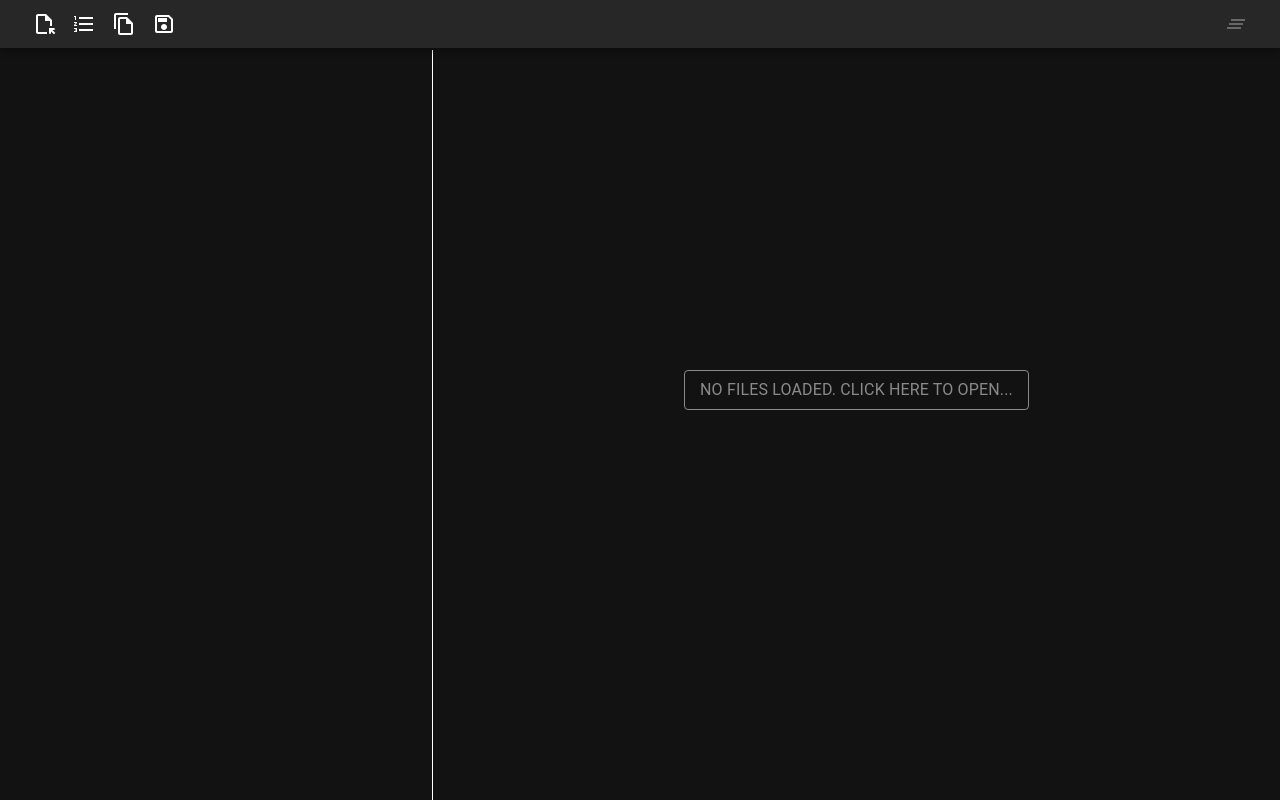
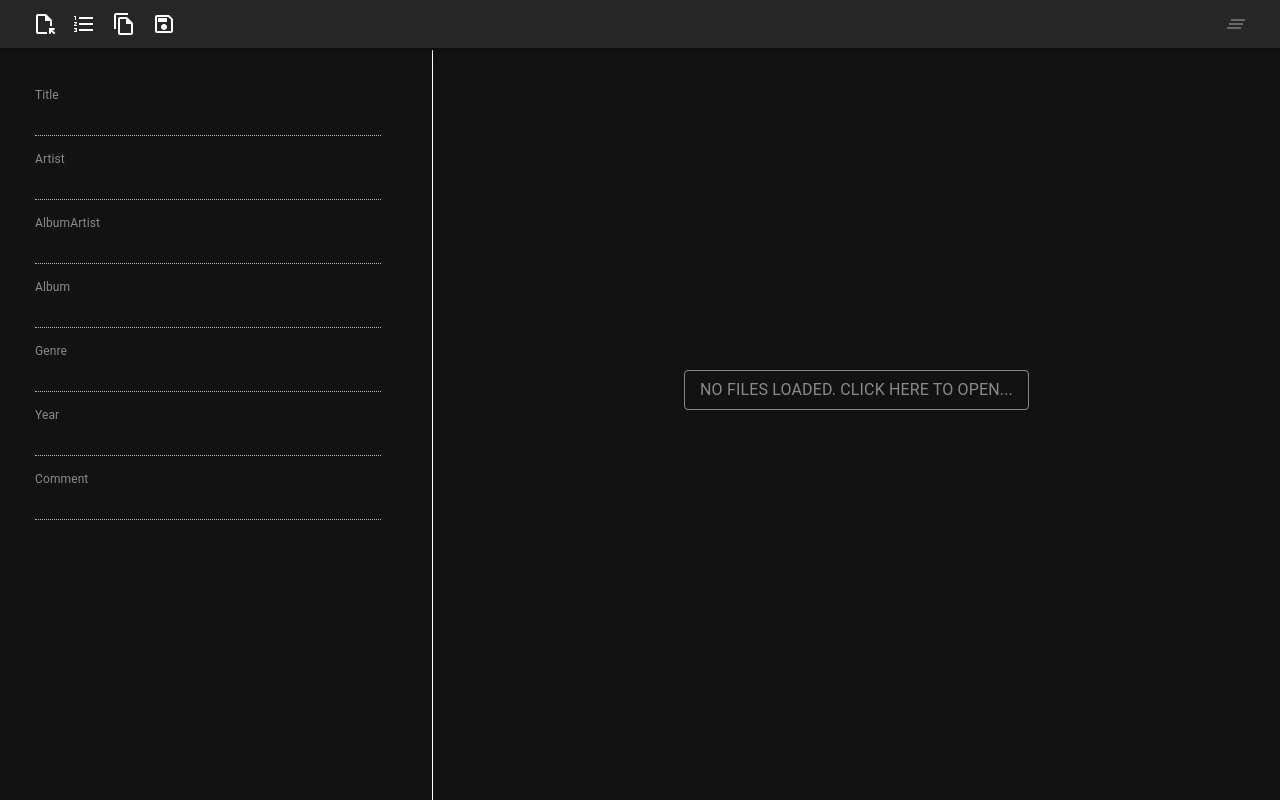
Before and after one commit to alihuber/go_taggr, a React (Vite) app in the folder frontend/: page / in a window 1280 px wide. Shown: the top 800 px of the page. Built offline with nearby package versions, Linux system fonts and the light colour scheme.

Commit message:
table selections, basic input fields

```diff
--- a/frontend/package.json
+++ b/frontend/package.json
@@ -15,12 +15,14 @@
     "@mui/icons-material": "^6.3.1",
     "@mui/material": "^6.3.1",
     "@reduxjs/toolkit": "^2.5.0",
+    "lodash": "^4.17.21",
     "react": "^18.2.0",
     "react-dom": "^18.2.0",
     "react-toastify": "^11.0.2",
     "react-redux": "^9.2.0"
   },
   "devDependencies": {
+    "@types/lodash": "^4.17.14",
     "@types/react": "^18.0.17",
     "@types/react-dom": "^18.0.6",
     "@vitejs/plugin-react": "^2.0.1",
--- a/frontend/src/App.tsx
+++ b/frontend/src/App.tsx
@@ -5,7 +5,8 @@ import './App.css';
 import { MenuBar } from './MenuBar';
 import { Grid2 } from '@mui/material';
 import { SongsTable } from './SongsTable';
-import AlertDialog from './ClearAlertDialog';
+import { ConfirmClearDialog } from './ConfirmClearDialog';
+import { AttributesSegment } from './AttributeSegment';
 
 const darkTheme = createTheme({
   palette: {
@@ -21,8 +22,8 @@ function App() {
       <div id="App">
         <MenuBar />
         <Grid2 container spacing={2}>
-          <Grid2 size={4} sx={{ marginTop: 50, height: 720 }}>
-            {/* <Item>size=8</Item> */}
+          <Grid2 size={4} sx={{ marginTop: 10, height: 720 }}>
+            <AttributesSegment />
           </Grid2>
           <Grid2 size={8} className="songsTableGrid">
             <SongsTable />
@@ -30,7 +31,7 @@ function App() {
         </Grid2>
         <ToastContainer />
       </div>
-      <AlertDialog />
+      <ConfirmClearDialog />
     </ThemeProvider>
   );
 }
--- /dev/null
+++ b/frontend/src/AttributeInput.tsx
@@ -0,0 +1,57 @@
+import { TextField } from '@mui/material';
+import { ChangeEvent } from 'react';
+
+export const AttributeInput = ({
+  type,
+  value,
+  filesLoaded,
+  oneSelected,
+  allSelected,
+  moreThanOneSelected,
+}: {
+  type: string;
+  value: string;
+  filesLoaded: boolean;
+  oneSelected: boolean;
+  allSelected: boolean;
+  moreThanOneSelected: boolean;
+}) => {
+  let disabled = false;
+
+  // console.log('### moreThanOneSelected', moreThanOneSelected);
+  // console.log('### allSelected', allSelected);
+  // console.log('### filesLoaded', filesLoaded);
+  // console.log('### oneSelected', oneSelected);
+
+  const handleChange = (type: string, event: ChangeEvent) => {
+    console.log('### type', type);
+    console.log('### event', event);
+  };
+
+  const handleBlur = (type: string, event: ChangeEvent) => {
+    console.log('### type', type);
+    console.log('### event', event);
+  };
+
+  if (type === 'title') {
+    disabled = !filesLoaded || !oneSelected || allSelected || moreThanOneSelected;
+  } else {
+    disabled = !filesLoaded || (!allSelected && !oneSelected && !moreThanOneSelected);
+  }
+  const label = type.charAt(0).toUpperCase() + type.slice(1);
+  if (moreThanOneSelected && type == 'title') {
+    value = '-- more than one selected --';
+  }
+  return (
+    <TextField
+      slotProps={{ inputLabel: { shrink: true } }}
+      sx={{ width: '27vw', margin: 1 }}
+      label={label}
+      variant="standard"
+      value={value}
+      disabled={disabled}
+      onChange={(event) => handleChange(type, event)}
+      onBlur={(event) => handleBlur(type, event)}
+    />
+  );
+};
--- /dev/null
+++ b/frontend/src/AttributeSegment.tsx
@@ -0,0 +1,42 @@
+import { AttributeInput } from './AttributeInput';
+import { useAppSelector } from './hooks';
+
+import type { Metadata } from './features/metadataSlice';
+
+const extractValue = (metadata: Metadata, type: string): string => {
+  const metadataObject = metadata as unknown as Record<string, string>;
+  return metadataObject[type];
+};
+
+export const AttributesSegment = () => {
+  const metadata = useAppSelector((state) => state.metadata.value);
+  const selectedMetadata = useAppSelector((state) => state.metadata.selectedMetadata);
+  // console.log('### metadata', metadata);
+  // console.log('### selectedMetadata', selectedMetadata);
+  const loadedFileSize = metadata?.length !== 0 || 0;
+  const selectedCount = metadata?.filter((data) => data.selected).length || 0;
+  const filesLoaded = loadedFileSize !== 0;
+  const oneSelected = selectedCount === 1;
+  const moreThanOneSelected = selectedCount > 1;
+  const allSelected = loadedFileSize === selectedCount;
+  const fields = ['title', 'artist', 'albumArtist', 'album', 'genre', 'year', 'comment'];
+
+  return (
+    <div>
+      {fields.map((type) => {
+        const value = extractValue(selectedMetadata, type);
+        return (
+          <AttributeInput
+            type={type}
+            filesLoaded={filesLoaded}
+            oneSelected={oneSelected}
+            moreThanOneSelected={moreThanOneSelected}
+            allSelected={allSelected}
+            key={type}
+            value={value}
+          />
+        );
+      })}
+    </div>
+  );
+};
--- a/frontend/src/ClearAlertDialog.tsx
+++ b/frontend/src/ConfirmClearDialog.tsx
@@ -7,7 +7,7 @@ import { useAppDispatch, useAppSelector } from './hooks';
 import { setConfirmClearClosed } from './features/confirmClearSlice';
 import { clearMetadata } from './features/metadataSlice';
 
-export default function ClearAlertDialog() {
+export const ConfirmClearDialog = () => {
   const dispatch = useAppDispatch();
   const open = useAppSelector((state) => state.confirmOpen.open);
 
@@ -33,4 +33,4 @@ export default function ClearAlertDialog() {
       </Dialog>
     </React.Fragment>
   );
-}
+};
--- a/frontend/src/MenuBar.tsx
+++ b/frontend/src/MenuBar.tsx
@@ -2,7 +2,7 @@ import { ClearAllOutlined, FileCopyOutlined, FileOpenOutlined, FormatListNumbere
 import { AppBar, IconButton, Toolbar, Tooltip } from '@mui/material';
 import { useAppDispatch, useAppSelector } from './hooks';
 import { OpenFiles } from '../wailsjs/go/main/App';
-import { setMetadata } from './features/metadataSlice';
+import { setLoadedMetadata } from './features/metadataSlice';
 import { setConfirmClearOpen } from './features/confirmClearSlice';
 
 export const MenuBar = () => {
@@ -19,7 +19,7 @@ export const MenuBar = () => {
             disabled={metadata?.value?.length !== 0}
             onClick={() => {
               OpenFiles().then((result) => {
-                dispatch(setMetadata(result));
+                dispatch(setLoadedMetadata(result));
               });
             }}
           >
--- a/frontend/src/SongsTable.tsx
+++ b/frontend/src/SongsTable.tsx
@@ -1,18 +1,58 @@
 import { Button, Checkbox, Paper, Table, TableBody, TableCell, TableContainer, TableHead, TableRow, Typography } from '@mui/material';
+import { cloneDeep } from 'lodash';
 import { useAppDispatch, useAppSelector } from './hooks';
 import { OpenFiles } from '../wailsjs/go/main/App';
-import { setMetadata } from './features/metadataSlice';
-import { MouseEvent, useState } from 'react';
+import { Metadata, setLoadedMetadata, setMetadata, setSelectedMetadata } from './features/metadataSlice';
+import { MouseEvent } from 'react';
 
 export const SongsTable = () => {
   const dispatch = useAppDispatch();
-  const metadata = useAppSelector((state) => state.metadata);
-  const [selected, setSelected] = useState<number[]>([]);
+  const metadata = useAppSelector((state) => state?.metadata?.value);
+  let selectedCount = 0;
+  metadata.forEach((value) => {
+    if (value.selected) selectedCount++;
+  });
 
-  const onSelectAllClick = () => {};
-  const handleClick = (event: MouseEvent, index: number) => {};
+  const onSelectAllClick = () => {
+    const clonedData: Metadata[] = [];
+    if (selectedCount === metadata.length) {
+      metadata.forEach((data) => {
+        const clone = cloneDeep(data);
+        clone.selected = false;
+        clonedData.push(clone);
+      });
+      const emptyData = {
+        album: '',
+        albumArtist: '',
+        artist: '',
+        comment: '',
+        cover: '',
+        fileName: '',
+        genre: '',
+        index: 0,
+        selected: false,
+        title: '',
+        track: '',
+        year: '',
+      };
+      dispatch(setSelectedMetadata(emptyData));
+    } else {
+      metadata.forEach((data) => {
+        const clone = cloneDeep(data);
+        clone.selected = true;
+        clonedData.push(clone);
+      });
+      dispatch(setSelectedMetadata(clonedData[0]));
+    }
+    dispatch(setMetadata(clonedData));
+  };
 
-  if (metadata?.value?.length === 0) {
+  const handleClick = (_event: MouseEvent, data: Metadata) => {
+    const clonedData = { ...data, selected: !data.selected };
+    dispatch(setSelectedMetadata(clonedData));
+  };
+
+  if (metadata?.length === 0) {
     return (
       <div className="emptyButton">
         <Button
@@ -20,7 +60,7 @@ export const SongsTable = () => {
           color="inherit"
           onClick={() => {
             OpenFiles().then((result) => {
-              dispatch(setMetadata(result));
+              dispatch(setLoadedMetadata(result));
             });
           }}
         >
@@ -37,7 +77,7 @@ export const SongsTable = () => {
               <TableCell padding="checkbox">
                 <Checkbox
                   color="primary"
-                  checked={selected.length > 0 && selected.length === metadata.value.length}
+                  checked={selectedCount > 0 && selectedCount === metadata.length}
                   onChange={onSelectAllClick}
                   inputProps={{
                     'aria-label': 'select all',
@@ -51,10 +91,10 @@ export const SongsTable = () => {
             </TableRow>
           </TableHead>
           <TableBody>
-            {metadata?.value.map((data) => (
+            {metadata?.map((data) => (
               <TableRow
                 hover
-                onClick={(event) => handleClick(event, data.index)}
+                onClick={(event) => handleClick(event, data)}
                 role="checkbox"
                 aria-checked={data.selected}
                 tabIndex={-1}
--- a/frontend/src/features/metadataSlice.ts
+++ b/frontend/src/features/metadataSlice.ts
@@ -14,7 +14,7 @@ const notifySuccess = (message: string) => {
   });
 };
 
-interface Metadata {
+export interface Metadata {
   index: number;
   album: string;
   albumArtist: string;
@@ -32,11 +32,26 @@ interface Metadata {
 // Define a type for the slice state
 interface MetadataState {
   value: Metadata[];
+  selectedMetadata: Metadata;
 }
 
 // Define the initial state using that type
 const initialState: MetadataState = {
   value: [],
+  selectedMetadata: {
+    album: '',
+    albumArtist: '',
+    artist: '',
+    comment: '',
+    cover: '',
+    fileName: '',
+    genre: '',
+    index: 0,
+    selected: false,
+    title: '',
+    track: '',
+    year: '',
+  },
 };
 
 export const metadataSlice = createSlice({
@@ -45,23 +60,31 @@ export const metadataSlice = createSlice({
   initialState,
   reducers: {
     // Use the PayloadAction type to declare the contents of `action.payload`
-    setMetadata: (state, action: PayloadAction<Metadata[]>) => {
+    setLoadedMetadata: (state, action: PayloadAction<Metadata[]>) => {
       if (!action.payload || action.payload.length === 0) {
         notifyError('No files selected!');
       }
       state.value = action.payload || [];
       notifySuccess(`${state.value.length} file(s) loaded!`);
     },
+    setMetadata: (state, action: PayloadAction<Metadata[]>) => {
+      state.value = action.payload || [];
+    },
     clearMetadata: (state) => {
       notifySuccess('Data cleared!');
       state.value = [];
     },
+    setSelectedMetadata: (state, action: PayloadAction<Metadata>) => {
+      state.selectedMetadata = action.payload;
+      state.value[action.payload.index] = action.payload;
+    },
   },
 });
 
-export const { setMetadata, clearMetadata } = metadataSlice.actions;
+export const { setMetadata, setLoadedMetadata, clearMetadata, setSelectedMetadata } = metadataSlice.actions;
 
 // Other code such as selectors can use the imported `RootState` type
-export const selectMetadata = (state: RootState) => state.metadata;
+export const selectMetadata = (state: RootState) => state.metadata.value;
+export const selectedMetadata = (state: RootState) => state.metadata.selectedMetadata;
 
 export default metadataSlice.reducer;
```
Also changed, not shown: 2 other files (tests, documents, lock files or other folders).
